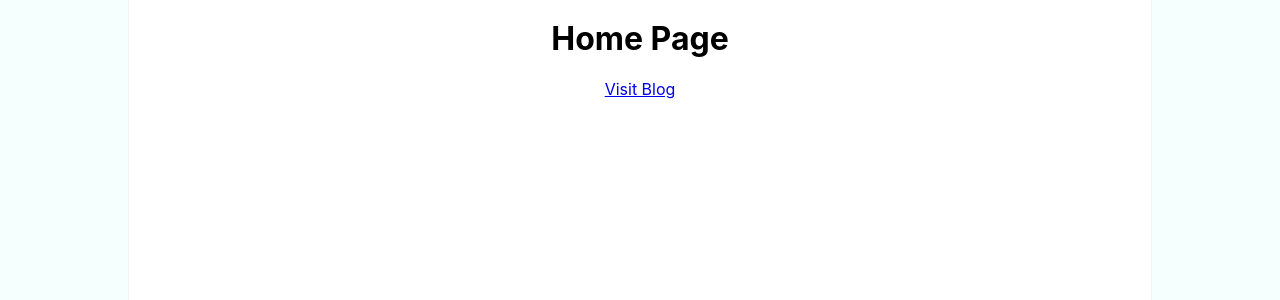
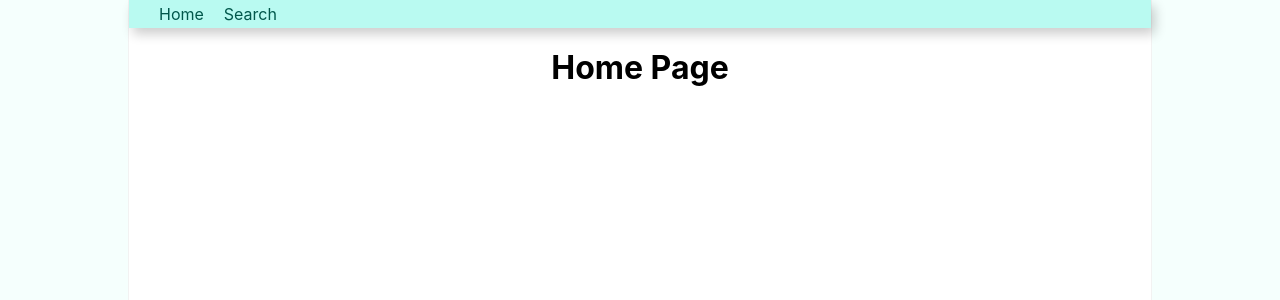
Before and after one commit to Marknjo/react-router-lab, a React (Create React App) app: page / in a window 1280 px wide. Shown: the top 300 px of the page. Built offline with nearby package versions, Linux system fonts and the light colour scheme.

Commit message:
Refactored QueryString Component to serve LinkTo Component

```diff
--- a/src/app/App.js
+++ b/src/app/App.js
@@ -2,11 +2,11 @@ import React from "react";
 
 import "normalize.css";
 import "./styles/App.css";
-import QueryStringRoute from "./store/lab/query-strings/QueryStrings.component";
+import LinkTo from "./lab/link-to/LintTo.component";
 
 const App = () => (
 	<div className="container">
-		<QueryStringRoute />
+		<LinkTo />
 	</div>
 );
 
--- a/src/app/store/lab/query-strings/QueryStrings.component.jsx
+++ b/src/app/lab/link-to/LintTo.component.jsx
@@ -123,9 +123,6 @@ const BlogSearchFilter = () => {
 						>
 							Go back to search
 						</button>
-						<br />
-						or
-						<Link to="/">Go to Home Page</Link>
 					</>
 				) : (
 					<>
@@ -238,8 +235,6 @@ const BlogSearchFilter = () => {
 							{queryCategory}
 						</p>
 					)}
-
-					<Link to="/">Go to Home Page</Link>
 				</div>
 			)}
 		</div>
@@ -256,7 +251,6 @@ const Page404 = () => (
 		}}
 	>
 		<h1>404 Page Not Found</h1>
-		<Link to="/">Go to Home Page</Link>
 	</div>
 );
 
@@ -270,20 +264,33 @@ const Home = () => (
 		}}
 	>
 		<h1>Home Page</h1>
-		<Link to="/search">Visit Blog</Link>
 	</div>
 );
 
-const QueryStringRoute = () => {
+const LinkTo = () => {
 	return (
 		<Router>
-			<Switch>
-				<Route exact path="/" component={Home} />
-				<Route path="/search" component={BlogSearchFilter} />
-				<Route path="*" component={Page404} />
-			</Switch>
+			<div>
+				<ul className="nav">
+					<li className="nav-items">
+						<Link className="nav-links" to="/">
+							Home
+						</Link>
+					</li>
+					<li className="nav-items">
+						<Link className="nav-links" to="/search">
+							Search
+						</Link>
+					</li>
+				</ul>
+				<Switch>
+					<Route exact path="/" component={Home} />
+					<Route path="/search" component={BlogSearchFilter} />
+					<Route path="*" component={Page404} />
+				</Switch>
+			</div>
 		</Router>
 	);
 };
 
-export default QueryStringRoute;
+export default LinkTo;
```
Also changed, not shown: src/app/lab/index.js (renamed from src/app/store/lab/index.js).
